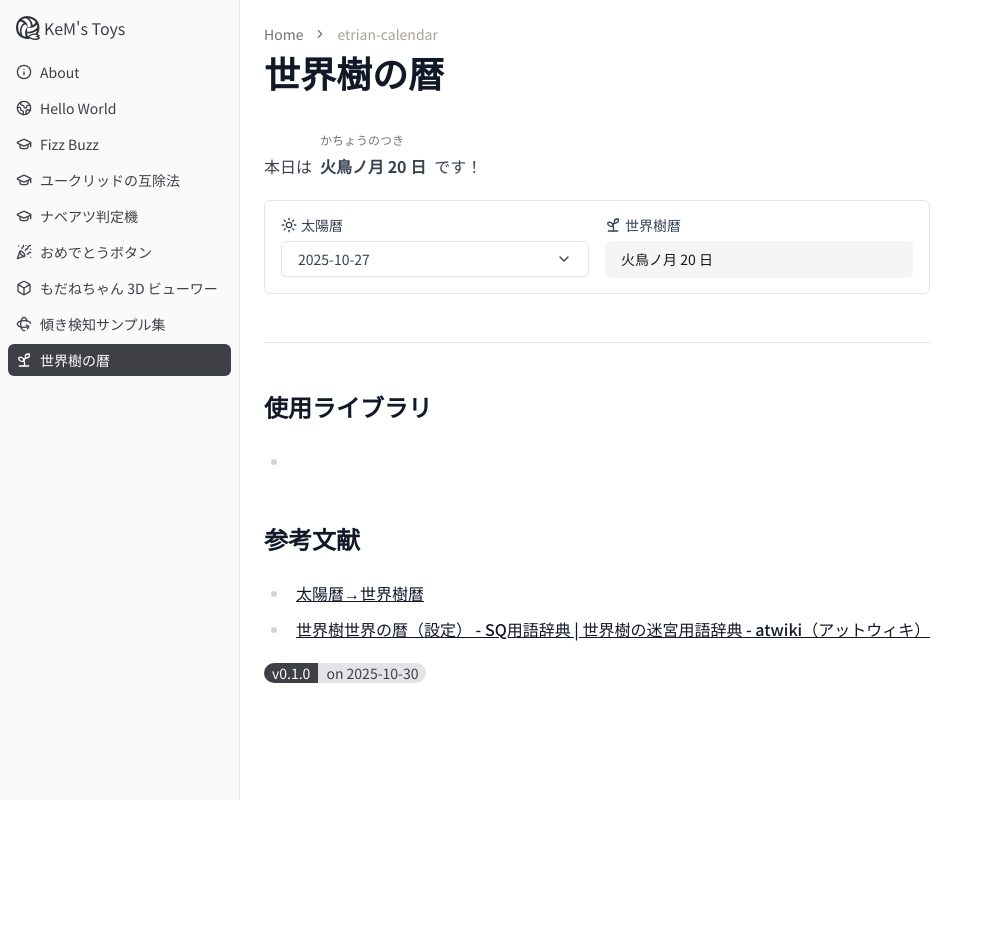
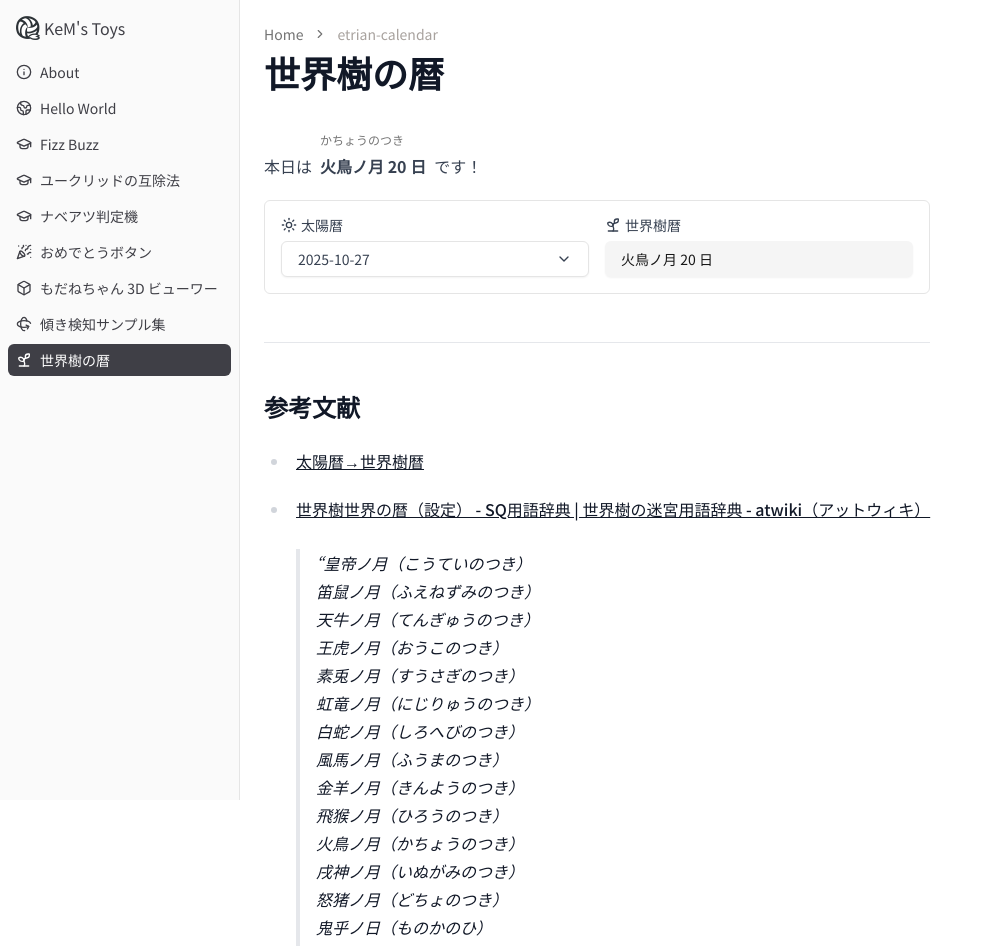
Before and after one commit to kem198/kems-toys, a Next.js app: page /etrian-calendar in a window 1280 px wide. Shown: the top 946 px of the page, without its empty margins (0-985 px from the left). Before the commit the page ends 800 px from the top, so only its background shows below. Built offline with nearby package versions, Linux system fonts and the light colour scheme.

Commit message:
fix: remove unused library section and clean up references in page.mdx

```diff
--- a/src/app/(toys)/etrian-calendar/page.mdx
+++ b/src/app/(toys)/etrian-calendar/page.mdx
@@ -10,13 +10,25 @@ import { Version } from "@/components/shared/version";
 
 ---
 
-## 使用ライブラリ
-
-- []()
-
 ## 参考文献
 
 - [太陽暦→世界樹暦](https://gsv.xii.jp/tools/sqc/)
 - [世界樹世界の暦（設定） - SQ用語辞典 \| 世界樹の迷宮用語辞典 - atwiki（アットウィキ）](https://w.atwiki.jp/yougosq/pages/1305.html)
 
+  > 皇帝ノ月（こうていのつき）<br />
+  > 笛鼠ノ月（ふえねずみのつき）<br />
+  > 天牛ノ月（てんぎゅうのつき）<br />
+  > 王虎ノ月（おうこのつき）<br />
+  > 素兎ノ月（すうさぎのつき）<br />
+  > 虹竜ノ月（にじりゅうのつき）<br />
+  > 白蛇ノ月（しろへびのつき）<br />
+  > 風馬ノ月（ふうまのつき）<br />
+  > 金羊ノ月（きんようのつき）<br />
+  > 飛猴ノ月（ひろうのつき）<br />
+  > 火鳥ノ月（かちょうのつき）<br />
+  > 戌神ノ月（いぬがみのつき）<br />
+  > 怒猪ノ月（どちょのつき）<br />
+  > 鬼乎ノ日（ものかのひ）<br />
+  > 出展『世界樹の迷宮Ⅳ伝承の巨人公式マスターズガイド）
+
 <Version version="0.1.0" onDate="2025-10-30" />
```
